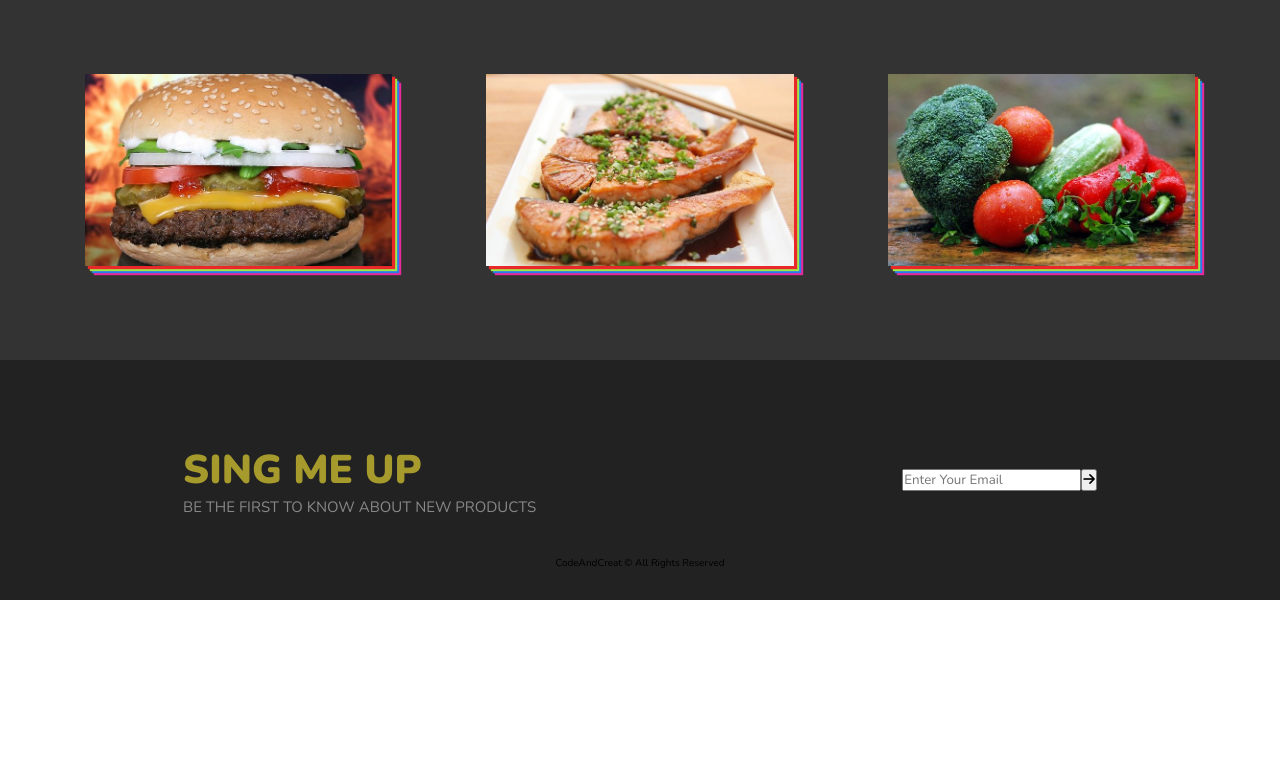
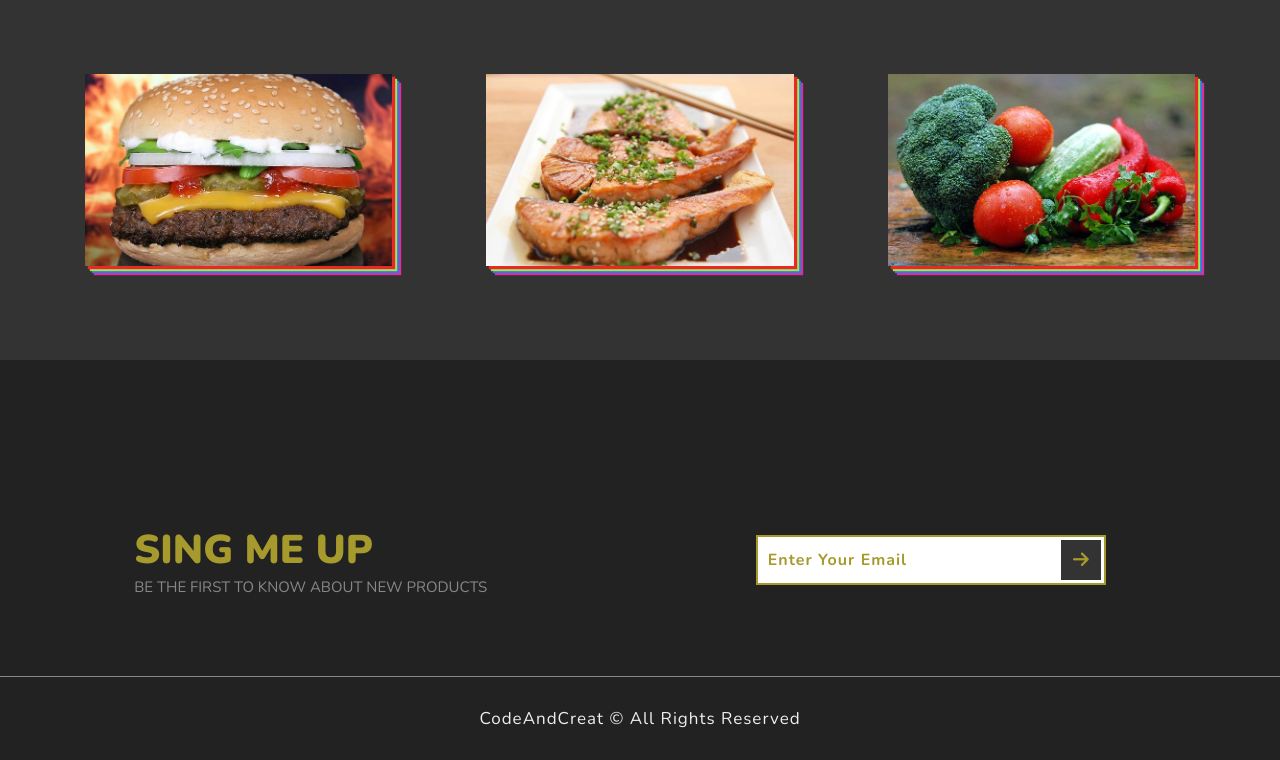
Before and after one commit to NascimentoTalesDev/variety-of-foods, a plain HTML site: page assets/index.html in a window 1280 px wide. Shown: the part 1991-2751 px from the top of the page. Before the commit the page ends 2591 px from the top, so only its background shows below. Drawn offline with nearby package versions, Linux system fonts and the light colour scheme.

Commit message:
Finalizando

```diff
--- a/assets/index.html
+++ b/assets/index.html
@@ -110,9 +110,9 @@
                 <h2 class="section-4-heading">Sing Me Up</h2>
                 <p class="section-4-paragraph">Be the first to know about new products</p>
             </div>
-            <form class="singup-form">
+            <form class="signup-form">
                 <input type="email" placeholder="Enter Your Email" >
-                <button type="submit" class="singnup-form-btn"><i class="fas fa-arrow-right"></i></button>
+                <button type="submit" class="signup-form-btn"><i class="fas fa-arrow-right"></i></button>
             </form>
             <p class="copyright">CodeAndCreat &copy; All Rights Reserved</p>
         </section>
--- a/assets/styles/section4/section4.scss
+++ b/assets/styles/section4/section4.scss
@@ -2,7 +2,7 @@
 
 .section-4{
     width: 100%;
-    height: 30vh;
+    height: 50vh;
     background-color: $backgroundColorSection2;
     display: flex;
     justify-content: space-around;
@@ -23,12 +23,47 @@
             color: #888;
         }
     }
-    .singup-form{
+    .signup-form{
         display: flex;
         align-items: center;
+
+        input{
+            width: 35rem;
+            height: 5rem;
+            padding: 1rem;
+            border: 0.2rem solid $colorIcons;
+            font-size: 1.6rem;
+            font-weight: 700;
+            letter-spacing: 0.1rem;
+            color: $colorIcons;
+
+        }
+        input::placeholder{
+            color: $colorIcons;
+        }
+        .signup-form-btn{
+            position: relative;
+            left: -4.5rem;
+            width: 4rem;
+            height: 4rem;
+            background-color: $backgroundColorSection1;
+            color: $colorIcons;
+            border: none;
+            font-size: 1.8rem;
+            cursor: pointer;
+        }
+
     }
     .copyright{
         position: absolute;
         bottom: 3rem;
+        font-size: 1.7rem;
+        font-weight: 200;
+        color: #eee;
+        letter-spacing: 0.1rem;
+        border-top: 0.1rem solid #888;
+        padding-top: 3rem;
+        width: 100%;
+        text-align: center;
     }
 }
```
Also changed, not shown: assets/styles/section4/section4.css, 1 other file.
